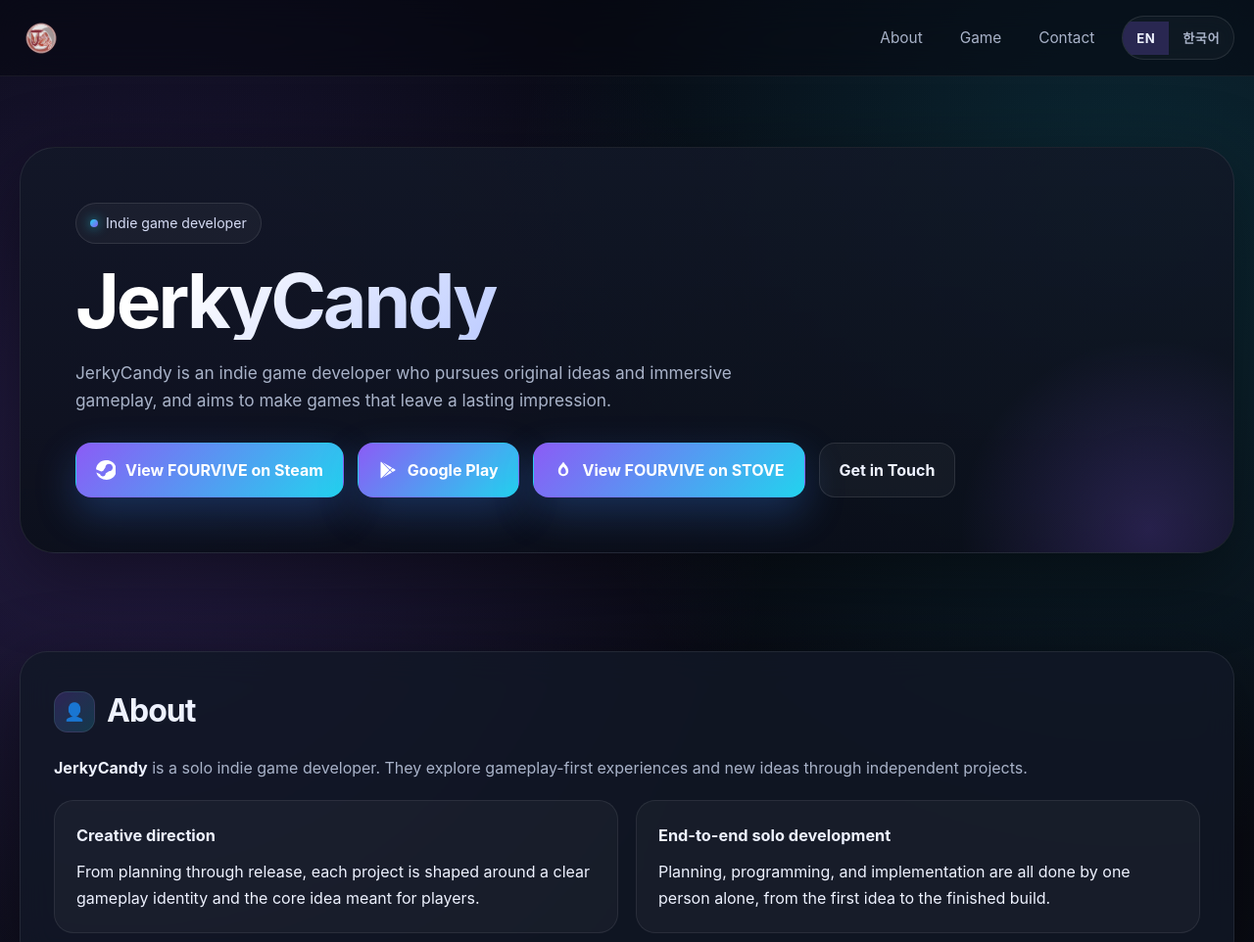
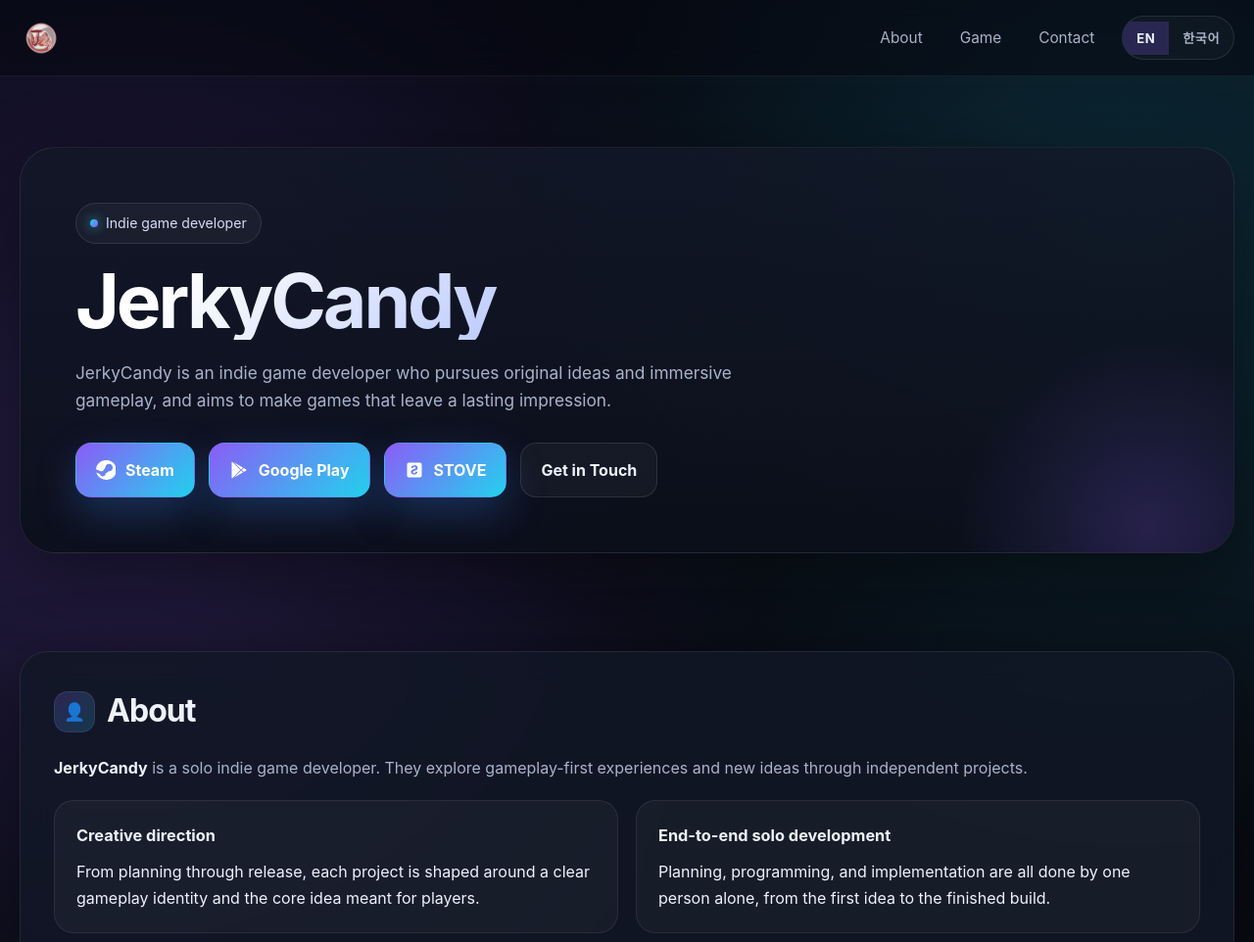
Before and after one commit to JerkyCandy/jerkycandy.github.io, a plain HTML site: page index.html in a window 1280 px wide. Shown: the top 962 px of the page at 98% size. Drawn offline with Linux system fonts and the light colour scheme.

Commit message:
Add files via upload

```diff
--- a/index.html
+++ b/index.html
@@ -709,9 +709,9 @@
             The goal is to build games that offer memorable experiences through creative mechanics and thoughtful design.
           </p>
           <div class="hero-actions">
-            <a class="btn btn-primary" href="https://store.steampowered.com/app/4353490/FOURVIVE/" target="_blank" rel="noopener noreferrer"><span class="btn-brand-icon" aria-hidden="true"><svg viewBox="0 0 24 24" xmlns="http://www.w3.org/2000/svg" fill="currentColor"><path d="M11.979 0C5.678 0 .511 4.86.022 11.037l6.432 2.658c.545-.371 1.203-.59 1.912-.59.063 0 .125.004.188.006l2.861-4.142V8.91c0-2.495 2.028-4.524 4.524-4.524 2.494 0 4.524 2.031 4.524 4.527s-2.03 4.525-4.524 4.525h-.105l-4.076 2.911c0 .052.004.105.004.159 0 1.875-1.515 3.396-3.39 3.396-1.635 0-3.016-1.173-3.331-2.727L.436 15.043C1.862 20.668 7.453 24 13.011 24c6.624 0 12-5.375 12-12 0-6.623-5.376-11.999-12-11.999z"/></svg></span><span data-i18n="hero_btn_steam">View FOURVIVE on Steam</span></a>
+            <a class="btn btn-primary" href="https://store.steampowered.com/app/4353490/FOURVIVE/" target="_blank" rel="noopener noreferrer"><span class="btn-brand-icon" aria-hidden="true"><svg viewBox="0 0 24 24" xmlns="http://www.w3.org/2000/svg" fill="currentColor"><path d="M11.979 0C5.678 0 .511 4.86.022 11.037l6.432 2.658c.545-.371 1.203-.59 1.912-.59.063 0 .125.004.188.006l2.861-4.142V8.91c0-2.495 2.028-4.524 4.524-4.524 2.494 0 4.524 2.031 4.524 4.527s-2.03 4.525-4.524 4.525h-.105l-4.076 2.911c0 .052.004.105.004.159 0 1.875-1.515 3.396-3.39 3.396-1.635 0-3.016-1.173-3.331-2.727L.436 15.043C1.862 20.668 7.453 24 13.011 24c6.624 0 12-5.375 12-12 0-6.623-5.376-11.999-12-11.999z"/></svg></span><span data-i18n="hero_btn_steam">Steam</span></a>
             <a class="btn btn-primary" href="https://play.google.com/store/apps/details?id=com.jerkycandy.fourvive" target="_blank" rel="noopener noreferrer"><span class="btn-brand-icon" aria-hidden="true"><svg viewBox="0 0 24 24" xmlns="http://www.w3.org/2000/svg" fill="currentColor"><path d="M3.609 1.814L13.792 12 3.61 22.186a.996.996 0 0 1-.61-.92V2.734a1 1 0 0 1 .609-.92zm10.89 10.893l2.302 2.302-10.937 6.333 8.635-8.635zm3.199-3.198l2.807 1.626a1 1 0 0 1 0 1.73l-2.808 1.626L15.206 12l2.492-2.491zM5.864 2.658L16.802 8.99l-2.302 2.302-8.636-8.634z"/></svg></span><span data-i18n="hero_btn_playstore">Google Play</span></a>
-            <a class="btn btn-primary" href="https://store.onstove.com/ko/games/105527" target="_blank" rel="noopener noreferrer"><span class="btn-brand-icon" aria-hidden="true"><svg viewBox="0 0 24 24" xmlns="http://www.w3.org/2000/svg" fill="currentColor"><path d="M12 2.2c-2.6 3.6-6.2 6.4-6.2 11 0 3.4 2.8 6.2 6.2 6.2s6.2-2.8 6.2-6.2c0-4.6-3.6-7.4-6.2-11zm0 14.8a3.2 3.2 0 0 1-3.2-3.2c0-2.2 1.6-4.1 3.2-5.9 1.6 1.8 3.2 3.7 3.2 5.9a3.2 3.2 0 0 1-3.2 3.2z"/></svg></span><span data-i18n="hero_btn_stove">View FOURVIVE on STOVE</span></a>
+            <a class="btn btn-primary" href="https://store.onstove.com/ko/games/105527" target="_blank" rel="noopener noreferrer"><span class="btn-brand-icon" aria-hidden="true"><svg viewBox="0 0 24 24" xmlns="http://www.w3.org/2000/svg" fill="currentColor"><path d="M5 3h14a2 2 0 0 1 2 2v14a2 2 0 0 1-2 2H5a2 2 0 0 1-2-2V5a2 2 0 0 1 2-2zm7.05 3.4c-2.35 0-3.95 1.25-4.05 3.15h2.2c.1-.85.75-1.4 1.8-1.4.9 0 1.5.45 1.5 1.15 0 .65-.45 1.05-1.55 1.3l-1.35.35c-1.95.5-2.9 1.5-2.9 3.25 0 2 1.55 3.4 3.95 3.4 2.4 0 4.05-1.35 4.2-3.4h-2.25c-.15.95-.85 1.55-1.9 1.55-1 0-1.65-.5-1.65-1.3 0-.7.5-1.15 1.6-1.4l1.4-.35c2-.5 2.95-1.55 2.95-3.35 0-1.95-1.55-3.3-3.95-3.3z"/></svg></span><span data-i18n="hero_btn_stove">STOVE</span></a>
             <a class="btn btn-secondary" href="#contact" data-i18n="hero_btn_contact">Get in Touch</a>
           </div>
         </div>
@@ -787,7 +787,7 @@
               <div class="game-cta-bar">
                 <a class="btn btn-primary" href="https://store.steampowered.com/app/4353490/FOURVIVE/" target="_blank" rel="noopener noreferrer"><span class="btn-brand-icon" aria-hidden="true"><svg viewBox="0 0 24 24" xmlns="http://www.w3.org/2000/svg" fill="currentColor"><path d="M11.979 0C5.678 0 .511 4.86.022 11.037l6.432 2.658c.545-.371 1.203-.59 1.912-.59.063 0 .125.004.188.006l2.861-4.142V8.91c0-2.495 2.028-4.524 4.524-4.524 2.494 0 4.524 2.031 4.524 4.527s-2.03 4.525-4.524 4.525h-.105l-4.076 2.911c0 .052.004.105.004.159 0 1.875-1.515 3.396-3.39 3.396-1.635 0-3.016-1.173-3.331-2.727L.436 15.043C1.862 20.668 7.453 24 13.011 24c6.624 0 12-5.375 12-12 0-6.623-5.376-11.999-12-11.999z"/></svg></span><span data-i18n="game_btn_steam">Steam</span></a>
                 <a class="btn btn-primary" href="https://play.google.com/store/apps/details?id=com.jerkycandy.fourvive" target="_blank" rel="noopener noreferrer"><span class="btn-brand-icon" aria-hidden="true"><svg viewBox="0 0 24 24" xmlns="http://www.w3.org/2000/svg" fill="currentColor"><path d="M3.609 1.814L13.792 12 3.61 22.186a.996.996 0 0 1-.61-.92V2.734a1 1 0 0 1 .609-.92zm10.89 10.893l2.302 2.302-10.937 6.333 8.635-8.635zm3.199-3.198l2.807 1.626a1 1 0 0 1 0 1.73l-2.808 1.626L15.206 12l2.492-2.491zM5.864 2.658L16.802 8.99l-2.302 2.302-8.636-8.634z"/></svg></span><span data-i18n="game_btn_playstore">Google Play</span></a>
-                <a class="btn btn-primary" href="https://store.onstove.com/ko/games/105527" target="_blank" rel="noopener noreferrer"><span class="btn-brand-icon" aria-hidden="true"><svg viewBox="0 0 24 24" xmlns="http://www.w3.org/2000/svg" fill="currentColor"><path d="M12 2.2c-2.6 3.6-6.2 6.4-6.2 11 0 3.4 2.8 6.2 6.2 6.2s6.2-2.8 6.2-6.2c0-4.6-3.6-7.4-6.2-11zm0 14.8a3.2 3.2 0 0 1-3.2-3.2c0-2.2 1.6-4.1 3.2-5.9 1.6 1.8 3.2 3.7 3.2 5.9a3.2 3.2 0 0 1-3.2 3.2z"/></svg></span><span data-i18n="game_btn_stove">STOVE</span></a>
+                <a class="btn btn-primary" href="https://store.onstove.com/ko/games/105527" target="_blank" rel="noopener noreferrer"><span class="btn-brand-icon" aria-hidden="true"><svg viewBox="0 0 24 24" xmlns="http://www.w3.org/2000/svg" fill="currentColor"><path d="M5 3h14a2 2 0 0 1 2 2v14a2 2 0 0 1-2 2H5a2 2 0 0 1-2-2V5a2 2 0 0 1 2-2zm7.05 3.4c-2.35 0-3.95 1.25-4.05 3.15h2.2c.1-.85.75-1.4 1.8-1.4.9 0 1.5.45 1.5 1.15 0 .65-.45 1.05-1.55 1.3l-1.35.35c-1.95.5-2.9 1.5-2.9 3.25 0 2 1.55 3.4 3.95 3.4 2.4 0 4.05-1.35 4.2-3.4h-2.25c-.15.95-.85 1.55-1.9 1.55-1 0-1.65-.5-1.65-1.3 0-.7.5-1.15 1.6-1.4l1.4-.35c2-.5 2.95-1.55 2.95-3.35 0-1.95-1.55-3.3-3.95-3.3z"/></svg></span><span data-i18n="game_btn_stove">STOVE</span></a>
                 <a class="btn btn-secondary" href="https://discord.gg/rJVxA6Dg3U" target="_blank" rel="noopener noreferrer"><span class="btn-brand-icon" aria-hidden="true"><svg viewBox="0 0 24 24" xmlns="http://www.w3.org/2000/svg" fill="currentColor"><path d="M20.317 4.37a19.791 19.791 0 0 0-4.885-1.515.074.074 0 0 0-.079.037c-.21.375-.445.865-.608 1.25a18.27 18.27 0 0 0-5.487 0c-.164-.393-.406-.874-.618-1.25a.077.077 0 0 0-.078-.037 19.736 19.736 0 0 0-4.885 1.515.07.07 0 0 0-.032.028C.533 9.046-.319 13.58.099 18.058a.082.082 0 0 0 .031.056c2.053 1.508 4.041 2.422 5.993 3.029a.077.077 0 0 0 .084-.028c.462-.63.873-1.295 1.226-1.994a.076.076 0 0 0-.041-.106 12.298 12.298 0 0 1-1.872-.892.077.077 0 0 1-.008-.128c.126-.094.252-.192.372-.291a.074.074 0 0 1 .078-.01c3.927 1.793 8.18 1.793 12.061 0a.074.074 0 0 1 .078.01c.12.099.247.198.373.292a.077.077 0 0 1-.006.127 12.299 12.299 0 0 1-1.873.891.076.076 0 0 0-.04.107c.36.698.772 1.363 1.225 1.993a.076.076 0 0 0 .084.028c1.961-.607 3.95-1.522 6.002-3.029a.077.077 0 0 0 .031-.055c.5-5.177-.838-9.674-3.549-13.66a.061.061 0 0 0-.031-.03zM8.02 15.331c-1.183 0-2.157-1.086-2.157-2.419 0-1.333.955-2.419 2.157-2.419 1.211 0 2.176 1.095 2.157 2.419 0 1.333-.956 2.419-2.157 2.419zm7.975 0c-1.183 0-2.157-1.086-2.157-2.419 0-1.333.955-2.419 2.157-2.419 1.211 0 2.176 1.095 2.157 2.419 0 1.333-.955 2.419-2.157 2.419z"/></svg></span><span data-i18n="game_btn_discord">Official Discord</span></a>
               </div>
             </div>
@@ -836,9 +836,9 @@
       lang_group: "Language",
       hero_eyebrow: "Indie game developer",
       hero_lead: "JerkyCandy is an indie game developer who pursues original ideas and immersive gameplay, and aims to make games that leave a lasting impression.",
-      hero_btn_steam: "View FOURVIVE on Steam",
+      hero_btn_steam: "Steam",
       hero_btn_playstore: "Google Play",
-      hero_btn_stove: "View FOURVIVE on STOVE",
+      hero_btn_stove: "STOVE",
       hero_btn_contact: "Get in Touch",
       about_h2: "About",
       about_body: " is a solo indie game developer. They explore gameplay-first experiences and new ideas through independent projects.",
@@ -883,9 +883,9 @@
       lang_group: "사이트 언어",
       hero_eyebrow: "인디 게임 개발자",
       hero_lead: "육포맛사탕은 독창적인 아이디어와 몰입감 있는 플레이를 지향하는 1인 개발자입니다. 기억에 남는 경험을 담은 게임을 만들고자 합니다.",
-      hero_btn_steam: "Steam에서 FOURVIVE 보기",
+      hero_btn_steam: "Steam",
       hero_btn_playstore: "Google Play",
-      hero_btn_stove: "STOVE에서 FOURVIVE 보기",
+      hero_btn_stove: "STOVE",
       hero_btn_contact: "문의하기",
       about_h2: "소개",
       about_body: "은 1인 게임 개발자입니다. 플레이 중심의 경험과 새로운 시도를 즐깁니다.",
```
